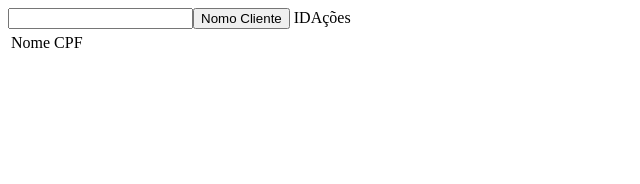
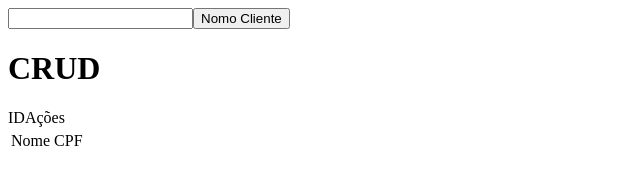
Before and after one commit to KauanSousaAS/CRUD-Cliente, a plain HTML site: page index.html in a window 1280 px wide. Shown: the whole page, without its empty margins (0-640 px from the left). Drawn offline with Linux system fonts and the light colour scheme.

Commit message:
Inserindo os arquivos

```diff
--- a/index.html
+++ b/index.html
@@ -12,6 +12,7 @@
 <body>
     <input type="text" onkeyup="pesquisaCliente();" id="barra_pesquisa"><button type="button" onclick="novoCliente();">Nomo Cliente</button>
     <table>
+        <h1>CRUD</h1>
         <thead>
             <tr>ID</tr>
             <td>Nome</td>
```
